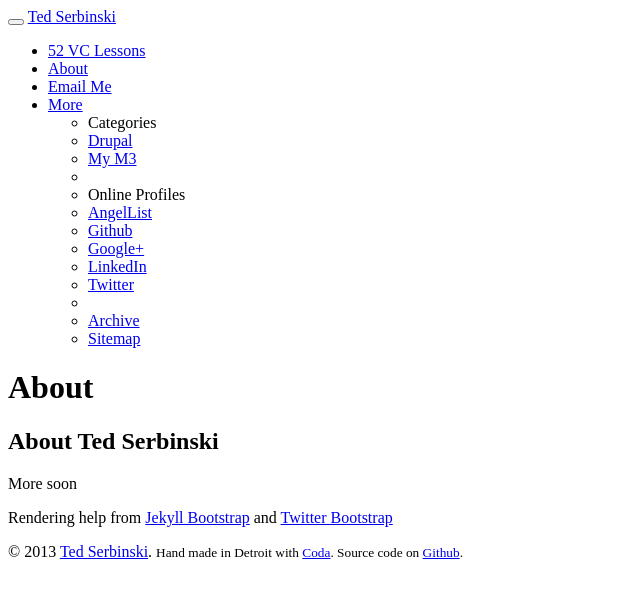
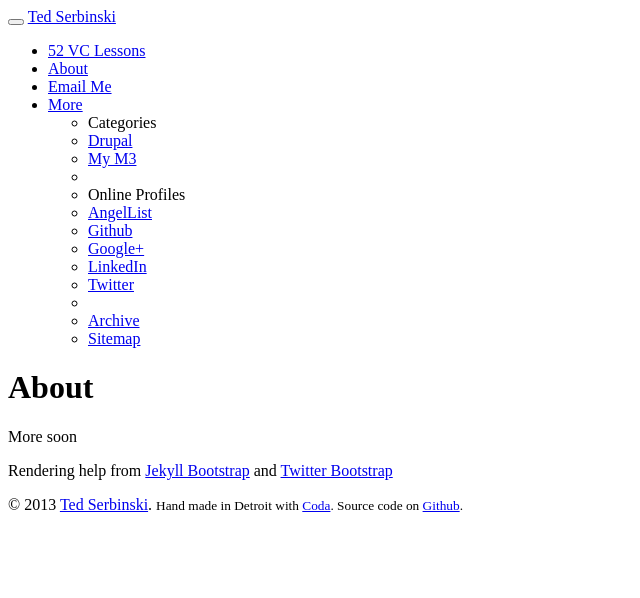
Before and after one commit to tedserbinski/www-jekyll, a Jekyll site: the page built from about.md, in a window 1280 px wide. Shown: the top 598 px of the page, without its empty margins (0-640 px from the left). Built offline with Jekyll 4.4.1, drawn with Linux system fonts in a browser that asks for light colours; nearby versions of some CDN libraries; some web fonts are replaced; library files that are not in the unit come from our copies; Markdown is read by kramdown in place of the engine named in the settings.

Commit message:
fix formatting on pages

```diff
--- a/_includes/themes/tedserbinski/page.html
+++ b/_includes/themes/tedserbinski/page.html
@@ -18,11 +18,18 @@
   </div><!-- /.navbar -->
 </div><!-- /.navbar-wrapper -->
 
+<div class="container-fluid page-content">
+  <div class="row-fluid">
+    <div class="span7 offset2">
+      <div class="page-header">
+        <h1>{{ page.title }}</h1>
 
-<div class="container page">
-  <div class="page-header">
-    <h1>{{ page.title }} {% if page.tagline %} <small>{{ page.tagline }}</small>{% endif %}</h1>
+        <div class="post">
+
+          {{ content }}
+
+        </div>
+      </div>
+    </div>
   </div>
-
-  {{ content }}
 </div>
--- a/about.md
+++ b/about.md
@@ -6,8 +6,6 @@
 {% include JB/setup %}
 
 
-## About Ted Serbinski
-
 More soon
 
 Rendering help from <a href="http://jekyllbootstrap.com" target="_blank" title="The Definitive Jekyll Blogging Framework">Jekyll Bootstrap</a> and <a href="http://twitter.github.com/bootstrap/" target="_blank">Twitter Bootstrap</a>
```
